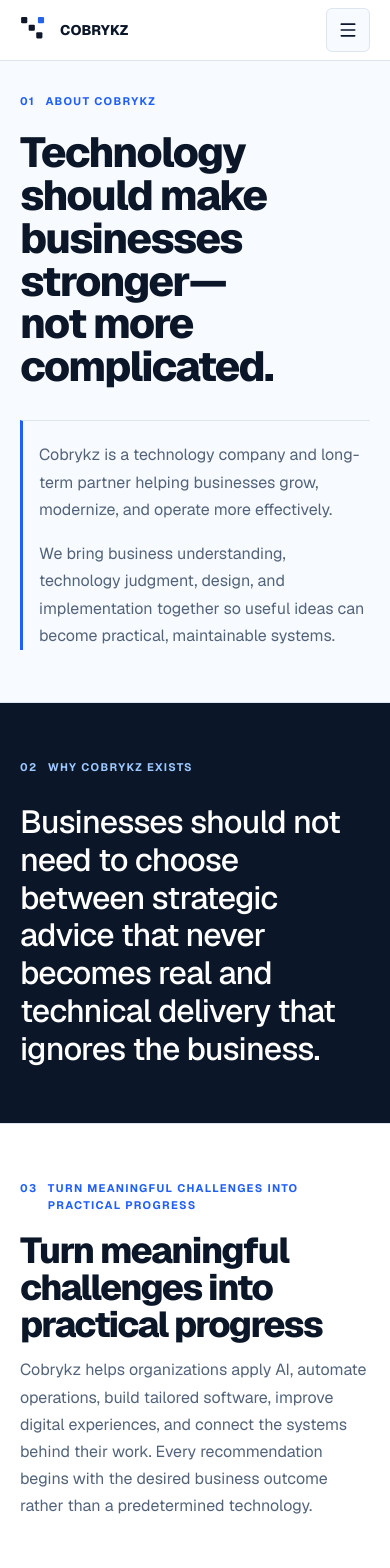
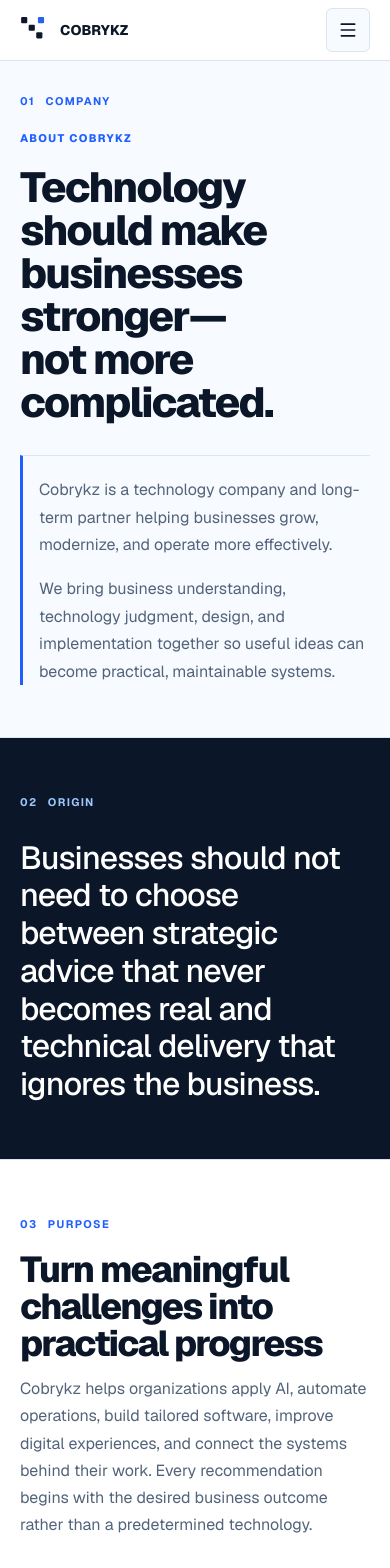
Before and after one commit to mandela237/cobrykz, a Next.js app: page /about in a window 390 px wide. Shown: the top 1568 px of the page. Built offline with nearby package versions, Linux system fonts and the light colour scheme; a web font is replaced by a local one.

Commit message:
fix: clarify the mobile About chapters

```diff
--- a/app/globals.css
+++ b/app/globals.css
@@ -2435,6 +2435,16 @@
     line-height: 1.02;
   }
 
+  .mobile-about-opening__eyebrow {
+    margin-bottom: -0.75rem;
+    color: var(--color-blue);
+    font-size: 0.6875rem;
+    font-weight: 750;
+    letter-spacing: 0.12em;
+    line-height: 1.4;
+    text-transform: uppercase;
+  }
+
   .mobile-about-opening__introduction {
     display: grid;
     gap: 1rem;
--- a/components/company/MobileAboutPage.tsx
+++ b/components/company/MobileAboutPage.tsx
@@ -19,10 +19,13 @@
       <MobileChapter
         id="about-hero"
         index={1}
-        eyebrow={content.eyebrow}
+        eyebrow="Company"
         tone="muted"
       >
         <div className="mobile-about-opening">
+          <p className="mobile-about-opening__eyebrow">
+            {content.eyebrow}
+          </p>
           <h1 id="about-hero-heading" className="text-balance">
             {content.headline}
           </h1>
@@ -37,7 +40,7 @@
       <MobileChapter
         id="about-founding-tension"
         index={2}
-        eyebrow="Why Cobrykz exists"
+        eyebrow="Origin"
         tone="dark"
       >
         <p className="mobile-about-founding-statement">
@@ -48,7 +51,7 @@
       <MobileChapter
         id="about-purpose"
         index={3}
-        eyebrow={content.purpose.title}
+        eyebrow="Purpose"
       >
         <MobileChapterIntro
           id="about-purpose-heading"
@@ -60,7 +63,7 @@
       <MobileChapter
         id="about-principles"
         index={4}
-        eyebrow="Company principles"
+        eyebrow="Principles"
         tone="muted"
       >
         <MobileChapterIntro
@@ -93,7 +96,7 @@
       <MobileChapter
         id="about-partnership"
         index={5}
-        eyebrow={content.partnership.title}
+        eyebrow="Partnership"
         tone="dark"
       >
         <MobileChapterIntro
@@ -114,7 +117,7 @@
       <MobileChapter
         id="about-leadership"
         index={6}
-        eyebrow={content.leadership.role}
+        eyebrow="Leadership"
       >
         <div className="mobile-about-leadership">
           <figure className="mobile-about-leadership__portrait">
@@ -147,7 +150,7 @@
       <MobileChapter
         id="about-standards"
         index={7}
-        eyebrow="Company standards"
+        eyebrow="Standards"
         tone="muted"
       >
         <MobileChapterIntro
@@ -180,7 +183,7 @@
       <MobileChapter
         id="about-cta"
         index={8}
-        eyebrow={content.cta.label}
+        eyebrow="Next step"
         tone="dark"
       >
         <div className="mobile-about-final">
```
Also changed, not shown: 2 other files (tests, documents, lock files or other folders).
